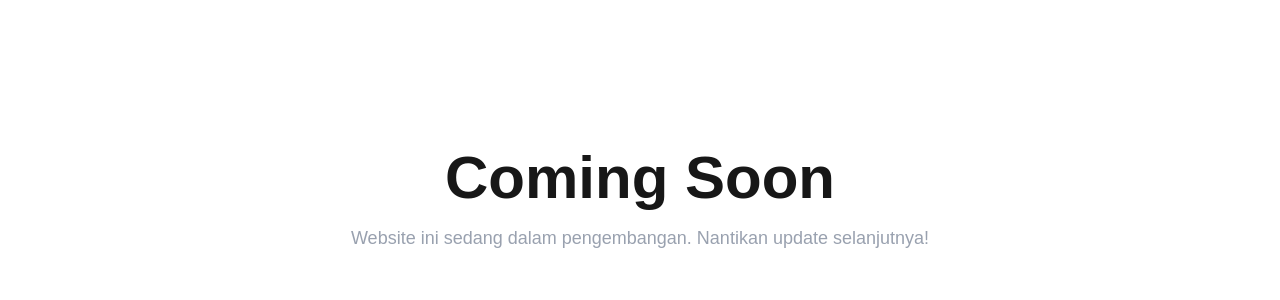
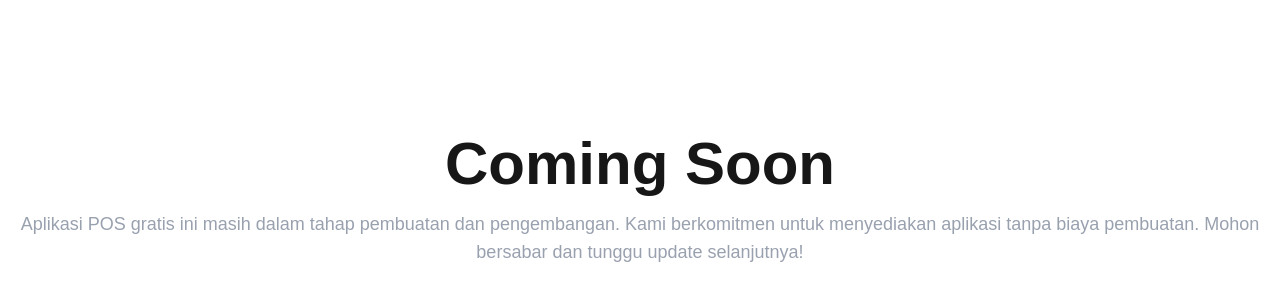
Before and after one commit to aoisekai1/pos-app, a Next.js app: page / in a window 1280 px wide. Shown: the part 200-500 px from the top of the page. Built offline with nearby package versions, Linux system fonts and the light colour scheme.

Commit message:
updated
Signed-off-by: maman <maman@automatalabs.co>

```diff
--- a/src/app/page.js
+++ b/src/app/page.js
@@ -3,7 +3,11 @@ export default function Home() {
 		<body class="bg-gray-900 text-white flex items-center justify-center min-h-screen">
 			<div class="text-center px-4">
 				<h1 class="text-6xl font-extrabold mb-4">Coming Soon</h1>
-				<p class="text-lg text-gray-400">Website ini sedang dalam pengembangan. Nantikan update selanjutnya!</p>
+				<p class="text-lg text-gray-400">
+					Aplikasi POS gratis ini masih dalam tahap pembuatan dan pengembangan.
+					Kami berkomitmen untuk menyediakan aplikasi tanpa biaya pembuatan.
+					Mohon bersabar dan tunggu update selanjutnya!
+				</p>
 			</div>
 		</body>
 	);
```
